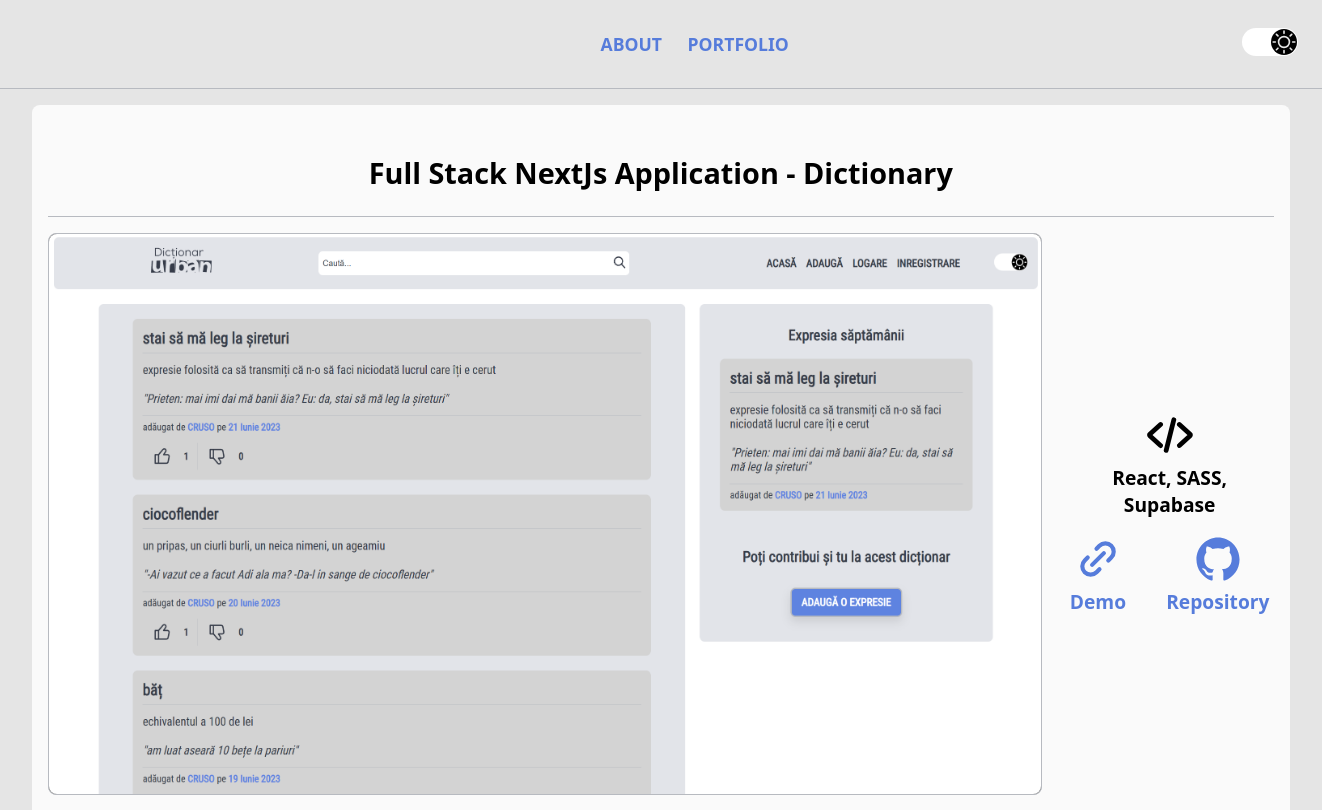
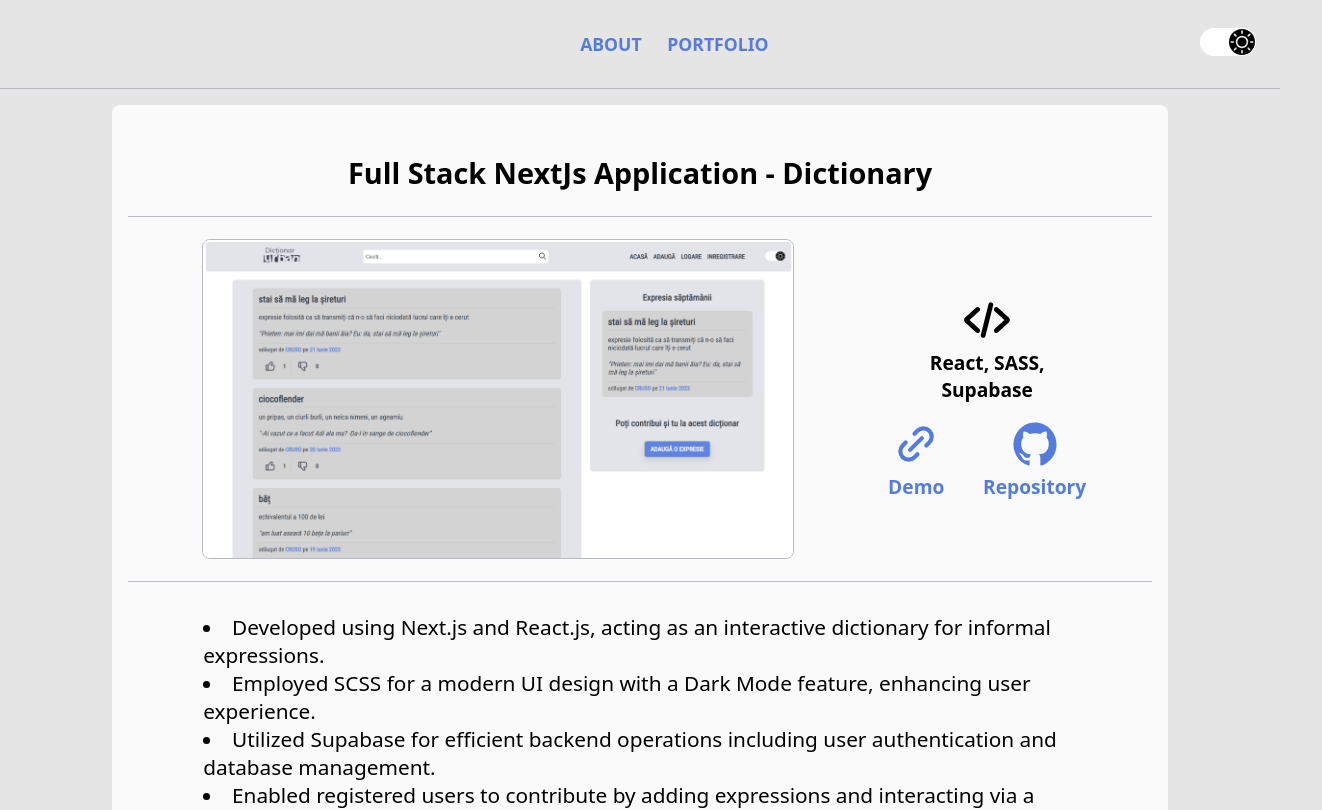
Before and after one commit to ioancruso/portfolio, a Next.js app: page /projects in a window 1280 px wide. Shown: the top 810 px of the page, 1322 px wide, since content can reach past the window. Built offline with nearby package versions, Linux system fonts and the light colour scheme.

Commit message:
some layout modifications

```diff
--- a/components/content/ProjectCard.js
+++ b/components/content/ProjectCard.js
@@ -1,5 +1,7 @@
 import Image from 'next/image';
-import { useState, useEffect } from 'react';
+import { useTheme } from "next-themes";
+
+import { useEffect } from 'react';
 
 import styles from "../../styles/content/components/projectcard.module.scss";
 
@@ -14,28 +16,14 @@ function ProjectCard(props) {
     const project = props.project;
     const { name, description, photos, about } = project;
 
-    const [theme, setTheme] = useState("dark");
+    const { theme, setTheme } = useTheme();
 
     useEffect(() => {
-        const htmlElement = document.documentElement;
-        const currentTheme = htmlElement.getAttribute('data-theme');
-        setTheme(currentTheme);
-
-        const observer = new MutationObserver(mutationsList => {
-            for(let mutation of mutationsList) {
-                if (mutation.type === 'attributes' && mutation.attributeName === 'data-theme') {
-                    setTheme(htmlElement.getAttribute('data-theme'));
+        const prefersDarkTheme = window.matchMedia("(prefers-color-scheme: dark)").matches;
+        if (theme === "system" && typeof window !== "undefined") {
+            setTheme(prefersDarkTheme ? "dark" : "light");
         }
-            }
-        });
-
-        const config = { attributes: true, attributeFilter: ['data-theme'] };
-
-        observer.observe(htmlElement, config);
-
-        return () => observer.disconnect();
-
-    }, []);
+    }, [theme, setTheme]);
 
     return <>
         <div className={styles.projectCard}>
--- a/styles/base.scss
+++ b/styles/base.scss
@@ -11,7 +11,7 @@
     --button-color-hover: #b3345c;
 
     --grey-scale: 10%;
-    --placeholder: grey;
+    --placeholder: rgba(128, 128, 128, 0);
 }
 [data-theme="light"] {
     --primary-color: #e5e5e5;
@@ -26,7 +26,7 @@
     --button-color-hover: #b3345c;
 
     --grey-scale: 0;
-    --placeholder: grey;
+    --placeholder: rgba(128, 128, 128, 0);
 }
 body {
     all: unset;
--- a/styles/content/components/aboutme.module.scss
+++ b/styles/content/components/aboutme.module.scss
@@ -94,6 +94,7 @@
         .svgColorStrokeInverted {
             stroke: var(--button-color-hover);
         }
+        transform: scale(1.05);
     }
 }
 .socials {
--- a/styles/content/components/projectcard.module.scss
+++ b/styles/content/components/projectcard.module.scss
@@ -20,8 +20,9 @@
     background-color: var(--secondary-color);
     margin-inline: 0.5rem;
     padding: 1rem;
+    margin-inline: auto;
     @media screen and (min-width: 1136px) {
-        margin-inline: 2rem;
+        width: 80%;
     }
 }
 .title {
@@ -41,28 +42,30 @@
     margin-inline: auto;
     gap: 1.5rem;
     padding-block: 1rem;
+    justify-content: center;
     border-block-end: 1px solid var(--fourth-color);
     @media screen and (min-width: 1136px) {
-        flex-direction: row;
-        justify-content: space-evenly;
+        display: grid;
+        grid-template-columns: 60% 20%;
+        column-gap: 5rem;
     }
 }
 .image {
     grid-row: 1/2;
     grid-column: 1/2;
+    width: 96%;
+    height: 96%;
     border-radius: 0.5rem;
-    width: 100%;
-    height: 100%;
+    border: 1px solid var(--fourth-color);
 }
 .placeholder {
     background-color: var(--placeholder);
     grid-row: 1/2;
     grid-column: 1/2;
-    border-radius: 0.5rem;
-    width: 63rem;
-    height: 35rem;
-    border: 1px solid var(--fourth-color);
-
+    aspect-ratio: 1.85;
+    display: flex;
+    justify-content: center;
+    align-items: center;
 }
 .details {
     grid-row: 2/3;
@@ -71,8 +74,6 @@
     display: flex;
     flex-direction: column;
     gap: 1.5rem;
-    grid-template-rows: 1fr 1fr;
-    grid-template-columns: 1fr 1fr;
     margin-inline: 1rem;
     @media screen and (min-width: 625px) {
         grid-row: 1/2;
@@ -80,8 +81,6 @@
         flex-direction: column;
         gap: 1rem;
         margin-inline: unset;
-        grid-template-rows: 1fr 1fr 1fr;
-        grid-template-columns: 1fr;
 
     }
     div {
@@ -136,5 +135,6 @@
             stroke: var(--button-color-hover);
         }
         color: var(--button-color-hover);
+        transform: scale(1.05);
     }
 }
```
Lines whose indentation alone changed are shown as unchanged.
